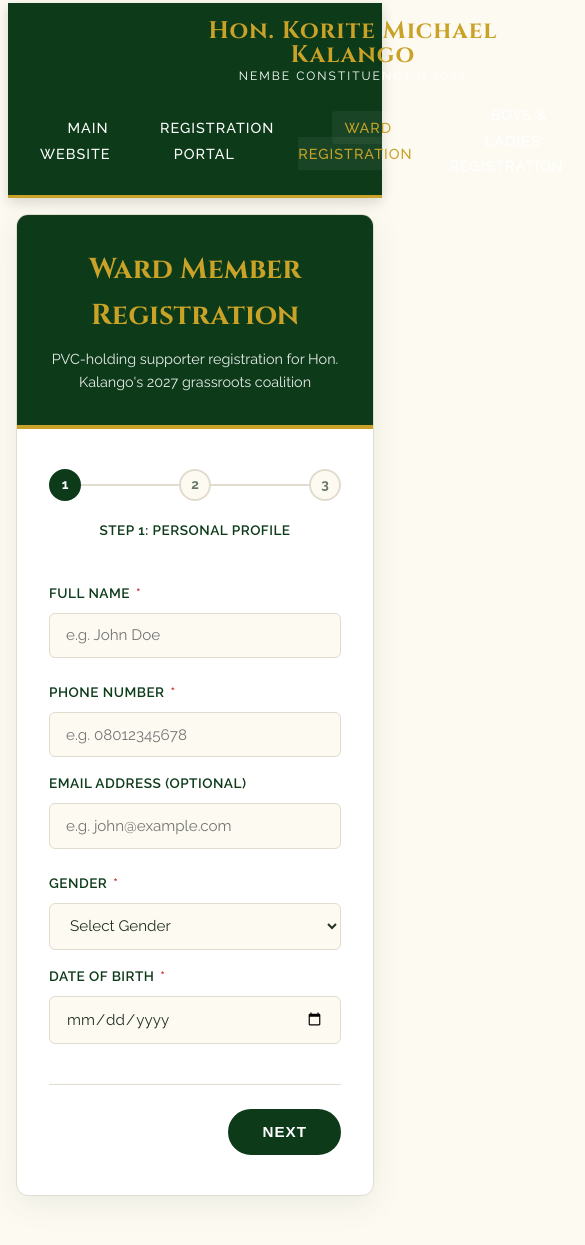
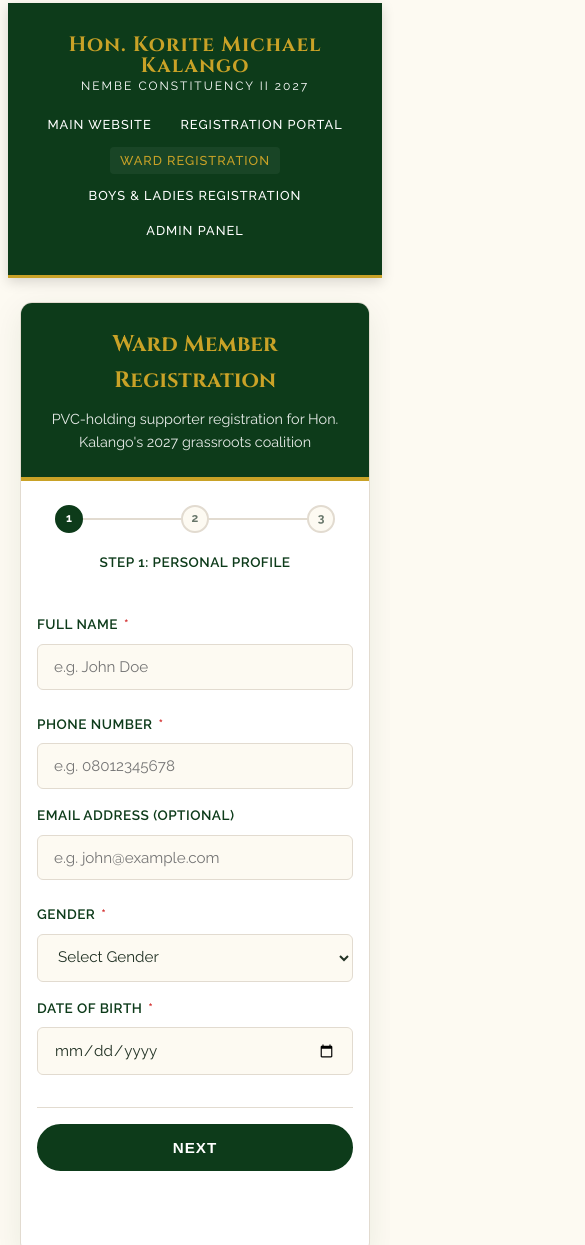
Before and after one commit to Ibrahimdev200/hon-kalango-registration, a website: page form-ward.html in a window 390 px wide. Shown: the part 5-1250 px from the top of the page, 585 px wide, since content can reach past the window. Drawn offline with Linux system fonts and the light colour scheme.

Commit message:
Optimize form layouts and style components to be fully responsive for all screen sizes

```diff
--- a/register-style.css
+++ b/register-style.css
@@ -915,6 +915,18 @@
 }
 
 /* Responsive Grid and Media Queries */
+@media (max-width: 992px) {
+  .register-body-wrap .choices-grid {
+    grid-template-columns: repeat(auto-fit, minmax(280px, 1fr));
+    gap: 1.5rem;
+  }
+
+  .register-body-wrap .hero {
+    padding: 3rem 1.5rem;
+    margin-bottom: 2rem;
+  }
+}
+
 @media (max-width: 768px) {
   .register-body-wrap .hero h2 {
     font-size: 1.8rem;
@@ -924,11 +936,14 @@
     flex-direction: column;
     gap: 1rem;
     text-align: center;
+    padding: 1rem 0;
   }
 
   .register-body-wrap .nav-links {
     width: 100%;
     justify-content: center;
+    flex-wrap: wrap;
+    gap: 1rem;
   }
 
   .register-body-wrap .form-group.half-width {
@@ -945,7 +960,90 @@
   }
 
   .register-body-wrap main {
-    padding: 1rem 0.5rem;
+    padding: 1.5rem 0.75rem;
+  }
+
+  .register-body-wrap .form-container {
+    margin-bottom: 2rem;
+  }
+
+  .register-body-wrap .form-body {
+    padding: 2rem 1.5rem;
+  }
+
+  .register-body-wrap .form-header {
+    padding: 1.5rem;
+  }
+}
+
+@media (max-width: 480px) {
+  .register-body-wrap header {
+    padding: 1rem;
+  }
+
+  .register-body-wrap .logo-text h1 {
+    font-size: 1.3rem;
+  }
+
+  .register-body-wrap .nav-links {
+    gap: 0.6rem;
+  }
+
+  .register-body-wrap .nav-links a {
+    font-size: 0.8rem;
+    padding: 0.4rem 0.6rem;
+  }
+
+  .register-body-wrap .hero h2 {
+    font-size: 1.5rem;
+  }
+
+  .register-body-wrap .hero p {
+    font-size: 0.95rem;
+    margin-bottom: 1.5rem;
+  }
+
+  .register-body-wrap .choices-grid {
+    grid-template-columns: 1fr;
+  }
+
+  .register-body-wrap .choice-card {
+    padding: 2rem 1.25rem;
+  }
+
+  .register-body-wrap .form-header h2 {
+    font-size: 1.4rem;
+  }
+
+  .register-body-wrap .form-body {
+    padding: 1.5rem 1rem;
+  }
+
+  .register-body-wrap .step-node {
+    width: 28px;
+    height: 28px;
+    font-size: 0.75rem;
+  }
+
+  .register-body-wrap .progress-steps {
+    max-width: 280px;
+  }
+
+  .register-body-wrap .form-actions {
+    flex-direction: column-reverse;
+    gap: 0.8rem;
+    margin-top: 2rem;
+    padding-top: 1rem;
+  }
+
+  .register-body-wrap .form-actions .btn {
+    width: 100%;
+    margin: 0;
+    text-align: center;
+  }
+
+  .register-body-wrap .checkbox-group label {
+    font-size: 0.85rem;
   }
 }
 
```
